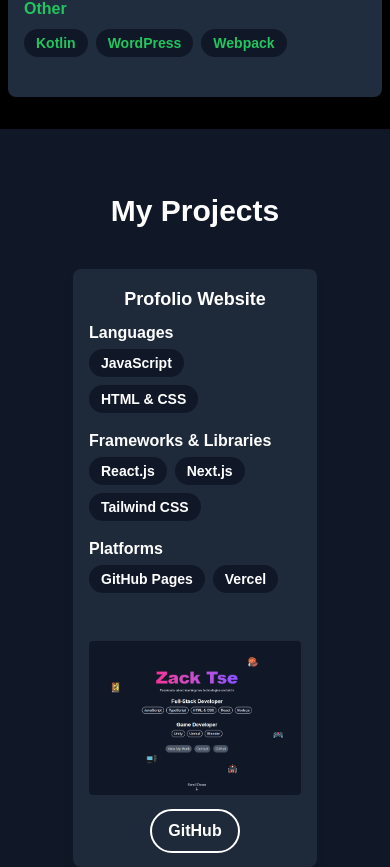
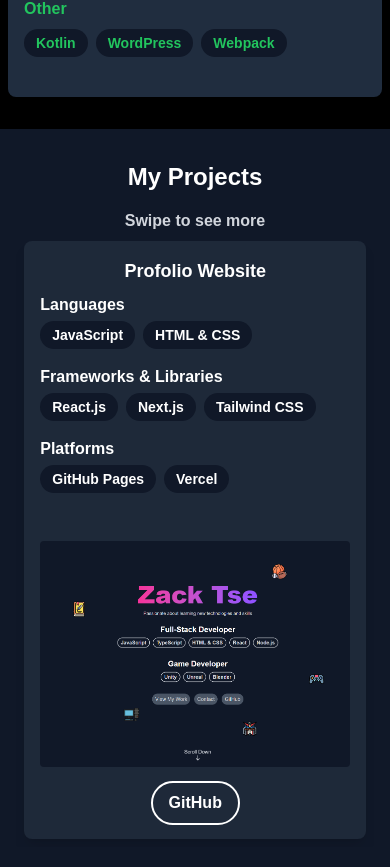
Before and after one commit to Zack0079/portfolio, a Next.js app: page / in a window 390 px wide. Shown: the part 1417-2284 px from the top of the page. Built offline with nearby package versions, Linux system fonts and the light colour scheme.

Commit message:
Added sentence to remind visitor can swipe to change the main item in list

```diff
--- a/src/components/Projects.js
+++ b/src/components/Projects.js
@@ -55,11 +55,12 @@
 
 
   return (
-    <section id="projects" className="bg-gray-900 py-16">
+    <section id="projects" className="bg-gray-900 py-8 lg:py-16">
       <div className="container mx-auto text-center bg-gray-900">
-        <h2 className="text-3xl text-white font-bold mb-8">My Projects</h2>
+        <h1 className="text-white text-2xl sm:text-3xl font-bold mb-4 md:mb-8">My Projects</h1>
 
-        <div className="slider-container w-8/12 mx-auto text-white">
+        <div className="slider-container w-11/12 sm:w-10/12 lg:w-8/12 mx-auto text-white">
+        <b className="text-gray-300 mb-4 md:hidden">Swipe to see more</b>
           <MultiCardCarousel projects={projects} />
         </div>
 
```
